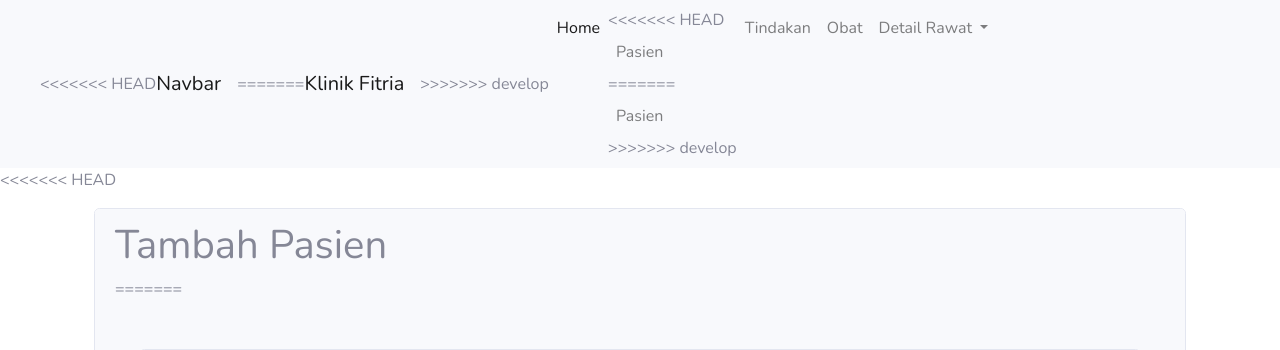
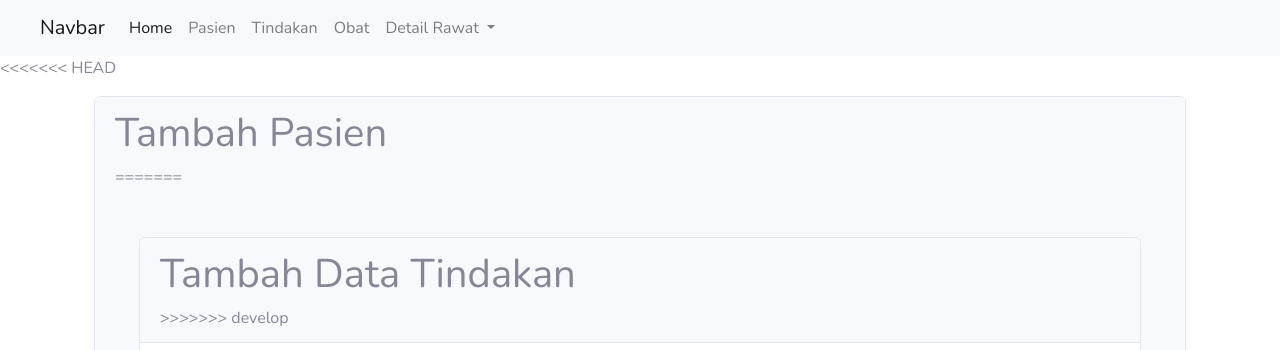
Before and after one commit to yakalitam/KlinikFitria, a CodeIgniter app: page /KlinikFitria/index.php/pasien/addT in a window 1280 px wide. Shown: the top 350 px of the page. Run offline with CodeIgniter, Linux system fonts and the light colour scheme.

Commit message:
UPDATE FIX MODUL RAWAT TINDAKAN

```diff
--- a/application/views/template/header.php
+++ b/application/views/template/header.php
@@ -27,11 +27,7 @@
 <body>
   <nav class="navbar navbar-expand-lg navbar-light bg-light">
     <div class="container-fluid">
-<<<<<<< HEAD
       <a class="navbar-brand" href="#">Navbar</a>
-=======
-      <a class="navbar-brand" href="<?php echo base_url('home'); ?>">Klinik Fitria</a>
->>>>>>> develop
       <button class="navbar-toggler" type="button" data-bs-toggle="collapse" data-bs-target="#navbarSupportedContent" aria-controls="navbarSupportedContent" aria-expanded="false" aria-label="Toggle navigation">
         <span class="navbar-toggler-icon"></span>
       </button>
@@ -41,11 +37,7 @@
             <a class="nav-link active" aria-current="page" href="<?php echo base_url('home'); ?>">Home</a>
           </li>
           <li class="nav-item">
-<<<<<<< HEAD
             <a class="nav-link" href="<?php echo base_url('tindakan'); ?>">Pasien</a>
-=======
-            <a class="nav-link" href="<?php echo base_url('pasien'); ?>">Pasien</a>
->>>>>>> develop
           </li>
           <li class="nav-item">
             <a class="nav-link" href="<?php echo base_url('tindakan'); ?>">Tindakan</a>
```
